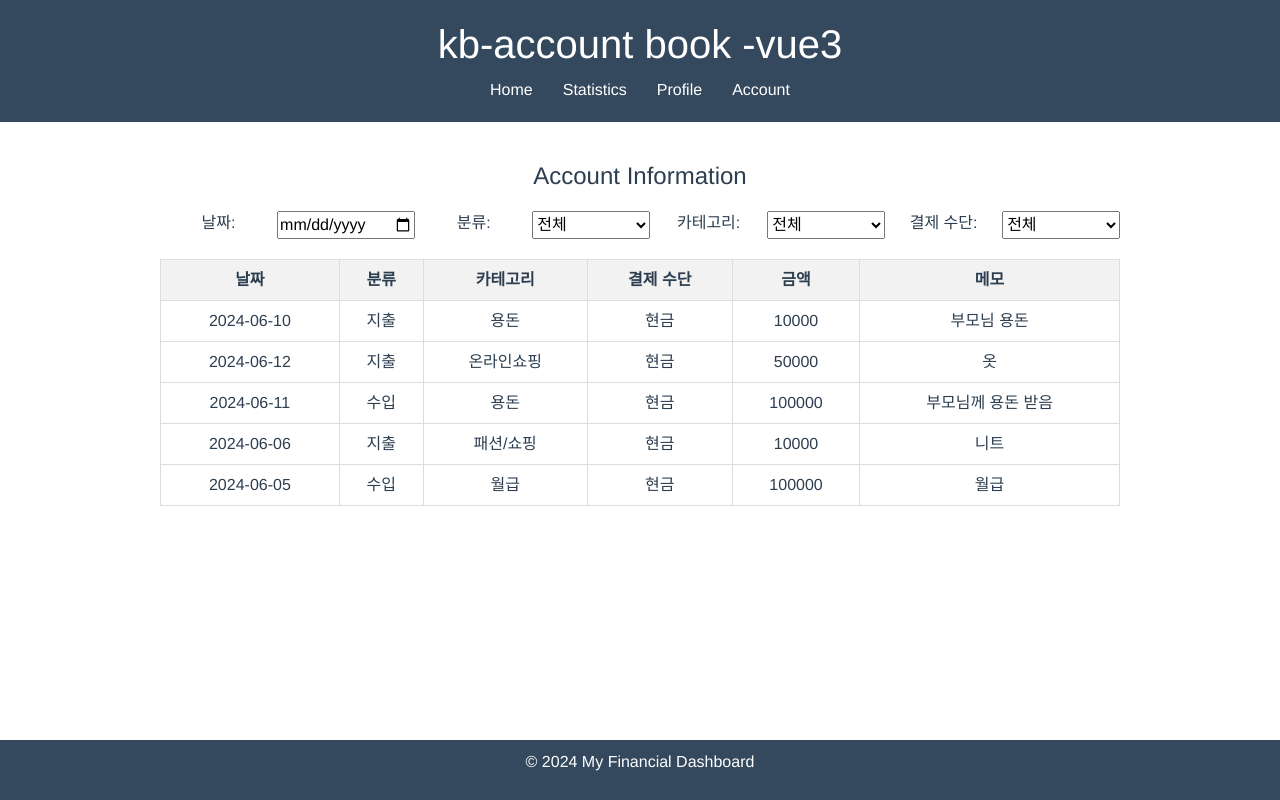
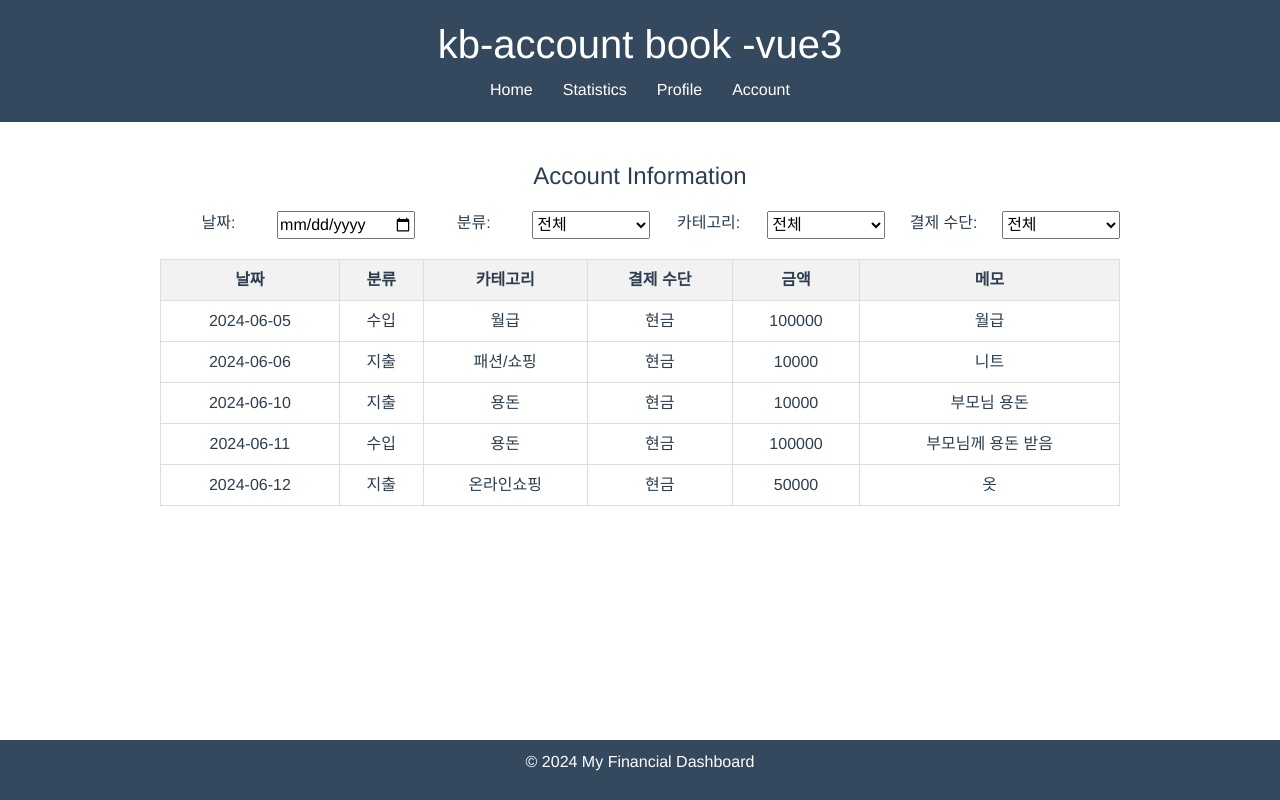
Before and after one commit to sorakangi-i/kb-accountbook-vue3, a Vue app in the folder kb-accountbook-vue3/: page /account in a window 1280 px wide. Built offline with nearby package versions, Linux system fonts and the light colour scheme; data requests are answered from the project's data file; what chartjs-plugin-datalabels would draw is missing.

Commit message:
2024-06-12 (표 날짜 기준 오름차순)

```diff
--- a/kb-accountbook-vue3/src/components/Table.vue
+++ b/kb-accountbook-vue3/src/components/Table.vue
@@ -70,13 +70,17 @@ export default {
   },
   computed: {
     filteredBudget() {
-      return this.budget.filter(item => {
+      return this.budget
+        .filter(item => {
           return (
             (!this.filters.date || item.date === this.filters.date) &&
             (!this.filters.type || item.type === this.filters.type) &&
             (!this.filters.category || item.category === this.filters.category) &&
             (!this.filters.paymentMethod || item.paymentMethod === this.filters.paymentMethod)
           );
+        })
+        .sort((a, b) => {
+          return new Date(a.date) - new Date(b.date);
         });
     }
   },
@@ -121,12 +125,6 @@ export default {
   margin-bottom: 20px;
 }
 
-.filters {
-  display: flex;
-  justify-content: space-between;
-  margin-bottom: 20px;
-}
-
 .filters label,
 .filters select,
 .filters input {
```
Lines whose indentation alone changed are shown as unchanged.
